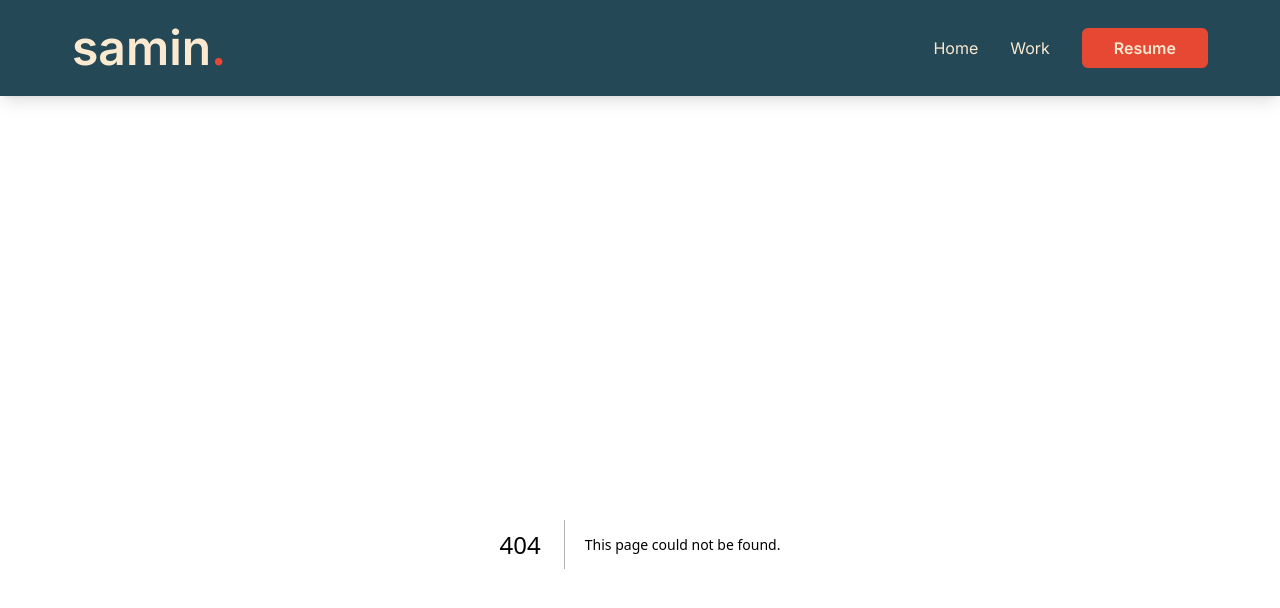
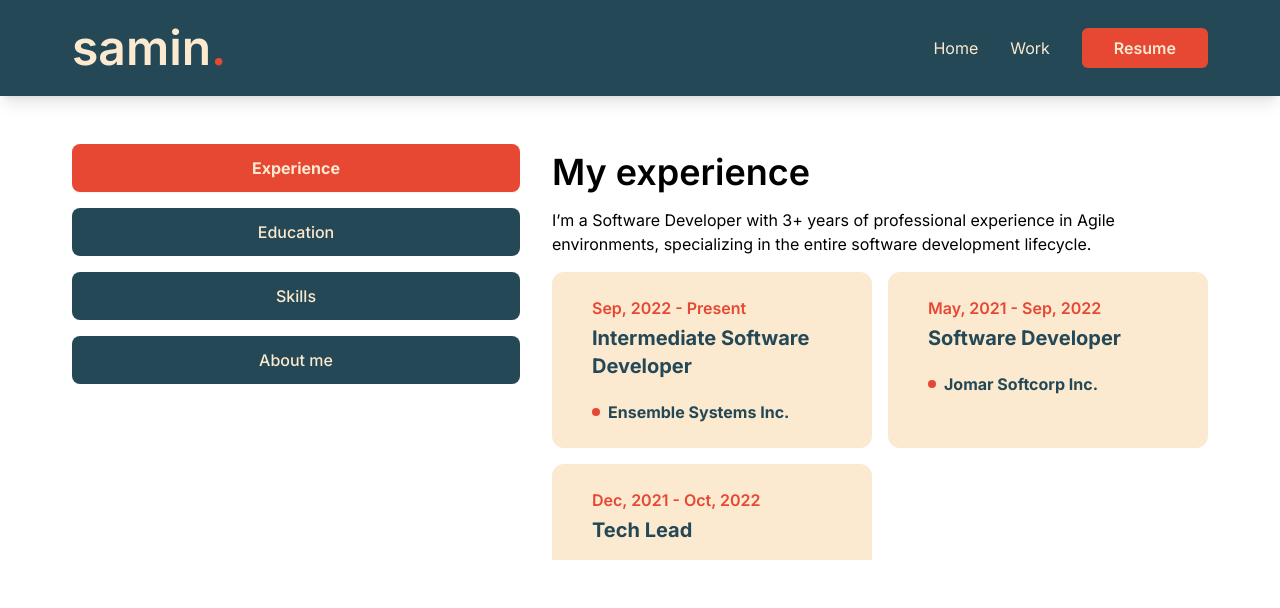
Before and after one commit to saminsss/portfolio, a Next.js app: page /resume in a window 1280 px wide. Before the commit this address had no page. Shown: the top 608 px of the page. Built offline with nearby package versions, Linux system fonts and the light colour scheme.

Commit message:
add resume

```diff
--- a/src/app/blog/page.tsx
+++ /dev/null
@@ -1,5 +0,0 @@
-const Blog = () => {
-  return <div>blog</div>;
-};
-
-export default Blog;
--- a/src/app/globals.css
+++ b/src/app/globals.css
@@ -18,4 +18,7 @@
   h4 {
     @apply text-3xl xl:text-4xl font-semibold;
   }
+  h5 {
+    @apply text-2xl xl:text-3xl font-semibold;
+  }
 }
--- /dev/null
+++ b/src/app/resume/page.tsx
@@ -0,0 +1,140 @@
+'use client';
+
+import { ScrollArea } from '@/components/ui/scroll-area';
+import { Tabs, TabsContent, TabsList, TabsTrigger } from '@/components/ui/tabs';
+import { FaCss3, FaHtml5, FaJs, FaNodeJs, FaReact } from 'react-icons/fa';
+
+import { SiNextdotjs, SiTailwindcss } from 'react-icons/si';
+
+const about = {
+  title: 'About me',
+  description: 'Lorem ipsum',
+  items: [
+    {
+      fieldName: 'Name',
+      fieldValue: 'Samin Islam',
+    },
+    {
+      fieldName: 'Phone',
+      fieldValue: '(+1) 778 881 9252',
+    },
+    {
+      fieldName: 'Experience',
+      fieldValue: '3+ Years',
+    },
+    {
+      fieldName: 'Email',
+      fieldValue: 'saminsss@gmail.com',
+    },
+  ],
+};
+
+const experience = {
+  icon: '',
+  title: 'My experience',
+  description:
+    'I’m a Software Developer with 3+ years of professional experience in Agile environments, specializing in the entire software development lifecycle.',
+  items: [
+    {
+      company: 'Ensemble Systems Inc.',
+      position: 'Intermediate Software Developer',
+      duration: 'Sep, 2022 - Present',
+    },
+    {
+      company: 'Jomar Softcorp Inc.',
+      position: 'Software Developer',
+      duration: 'May, 2021 - Sep, 2022',
+    },
+    {
+      company: 'UCTIT BD',
+      position: 'Tech Lead',
+      duration: 'Dec, 2021 - Oct, 2022',
+    },
+  ],
+};
+
+const skills = {
+  title: 'My skills',
+  description: 'Lorem ipsum',
+  skillList: [
+    {
+      icon: <FaHtml5 />,
+      name: 'html 5',
+    },
+    {
+      icon: <FaCss3 />,
+      name: 'css 3',
+    },
+    {
+      icon: <FaJs />,
+      name: 'javascript',
+    },
+    {
+      icon: <FaReact />,
+      name: 'react.js',
+    },
+    {
+      icon: <SiNextdotjs />,
+      name: 'next.js',
+    },
+    {
+      icon: <FaHtml5 />,
+      name: 'html 5',
+    },
+    {
+      icon: <FaNodeJs />,
+      name: 'node.js',
+    },
+    {
+      icon: <SiTailwindcss />,
+      name: 'tailwind.css',
+    },
+  ],
+};
+
+const Resume = () => {
+  return (
+    <Tabs
+      defaultValue="experience"
+      className="flex flex-col items-center md:items-start md:flex-row w-full h-full gap-8">
+      <TabsList className="flex flex-col w-full max-w-md gap-4">
+        <TabsTrigger value="experience">Experience</TabsTrigger>
+        <TabsTrigger value="education">Education</TabsTrigger>
+        <TabsTrigger value="skills">Skills</TabsTrigger>
+        <TabsTrigger value="aboutme">About me</TabsTrigger>
+      </TabsList>
+
+      <div className="text-center md:text-left w-full">
+        <TabsContent value="experience">
+          <div className="flex flex-col gap-4">
+            <h4>{experience.title}</h4>
+            <p>{experience.description}</p>
+            <ScrollArea className="h-72 overflow-auto">
+              <ul className="grid grid-cols-1 xl:grid-cols-2 gap-4 ">
+                {experience.items.map((item) => (
+                  <li
+                    key={item.company}
+                    className="bg-quaternary py-6 px-10 rounded-xl flex flex-col justify-start items-center md:items-start gap-1 text-primary h-full">
+                    <p className="font-semibold text-secondary">
+                      {item.duration}
+                    </p>
+                    <p className="font-bold mb-4 text-xl">{item.position}</p>
+                    <div className="flex items-center gap-2">
+                      <span className="w-2 h-2 rounded-full bg-secondary"></span>
+                      <p className="font-bold">{item.company}</p>
+                    </div>
+                  </li>
+                ))}
+              </ul>
+            </ScrollArea>
+          </div>
+        </TabsContent>
+        <TabsContent value="education">Education</TabsContent>
+        <TabsContent value="skills">Skills</TabsContent>
+        <TabsContent value="aboutme">About me</TabsContent>
+      </div>
+    </Tabs>
+  );
+};
+
+export default Resume;
--- a/src/components/ui/tabs.tsx
+++ b/src/components/ui/tabs.tsx
@@ -1,11 +1,11 @@
-"use client"
+'use client';
 
-import * as React from "react"
-import * as TabsPrimitive from "@radix-ui/react-tabs"
+import * as TabsPrimitive from '@radix-ui/react-tabs';
+import * as React from 'react';
 
-import { cn } from "@/lib/utils"
+import { cn } from '@/lib/utils';
 
-const Tabs = TabsPrimitive.Root
+const Tabs = TabsPrimitive.Root;
 
 const TabsList = React.forwardRef<
   React.ElementRef<typeof TabsPrimitive.List>,
@@ -13,14 +13,11 @@ const TabsList = React.forwardRef<
 >(({ className, ...props }, ref) => (
   <TabsPrimitive.List
     ref={ref}
-    className={cn(
-      "inline-flex h-10 items-center justify-center rounded-md bg-slate-100 p-1 text-slate-500 dark:bg-slate-800 dark:text-slate-400",
-      className
-    )}
+    className={cn('inline-flex h-auto rounded-md text-quaternary', className)}
     {...props}
   />
-))
-TabsList.displayName = TabsPrimitive.List.displayName
+));
+TabsList.displayName = TabsPrimitive.List.displayName;
 
 const TabsTrigger = React.forwardRef<
   React.ElementRef<typeof TabsPrimitive.Trigger>,
@@ -29,13 +26,13 @@ const TabsTrigger = React.forwardRef<
   <TabsPrimitive.Trigger
     ref={ref}
     className={cn(
-      "inline-flex items-center justify-center whitespace-nowrap rounded-sm px-3 py-1.5 text-sm font-medium ring-offset-white transition-all focus-visible:outline-none focus-visible:ring-2 focus-visible:ring-slate-950 focus-visible:ring-offset-2 disabled:pointer-events-none disabled:opacity-50 data-[state=active]:bg-white data-[state=active]:text-slate-950 data-[state=active]:shadow-sm dark:ring-offset-slate-950 dark:focus-visible:ring-slate-300 dark:data-[state=active]:bg-slate-950 dark:data-[state=active]:text-slate-50",
-      className
+      'inline-flex items-center w-full bg-primary justify-center whitespace-nowrap rounded-lg p-3 text-base font-medium ring-offset-white transition-all disabled:pointer-events-none disabled:opacity-50 data-[state=active]:bg-secondary data-[state=active]:font-bold data-[state=active]:shadow-sm',
+      className,
     )}
     {...props}
   />
-))
-TabsTrigger.displayName = TabsPrimitive.Trigger.displayName
+));
+TabsTrigger.displayName = TabsPrimitive.Trigger.displayName;
 
 const TabsContent = React.forwardRef<
   React.ElementRef<typeof TabsPrimitive.Content>,
@@ -44,12 +41,12 @@ const TabsContent = React.forwardRef<
   <TabsPrimitive.Content
     ref={ref}
     className={cn(
-      "mt-2 ring-offset-white focus-visible:outline-none focus-visible:ring-2 focus-visible:ring-slate-950 focus-visible:ring-offset-2 dark:ring-offset-slate-950 dark:focus-visible:ring-slate-300",
-      className
+      'mt-2 ring-offset-white focus-visible:outline-none focus-visible:ring-2 focus-visible:ring-slate-950 focus-visible:ring-offset-2 dark:ring-offset-slate-950 dark:focus-visible:ring-slate-300',
+      className,
     )}
     {...props}
   />
-))
-TabsContent.displayName = TabsPrimitive.Content.displayName
+));
+TabsContent.displayName = TabsPrimitive.Content.displayName;
 
-export { Tabs, TabsList, TabsTrigger, TabsContent }
+export { Tabs, TabsContent, TabsList, TabsTrigger };
--- a/tailwind.config.ts
+++ b/tailwind.config.ts
@@ -10,6 +10,12 @@ const config = {
   ],
   prefix: '',
   theme: {
+    screens: {
+      sm: '640px',
+      md: '768px',
+      lg: '960px',
+      xl: '1200px',
+    },
     container: {
       center: true,
       padding: '2rem',
```
